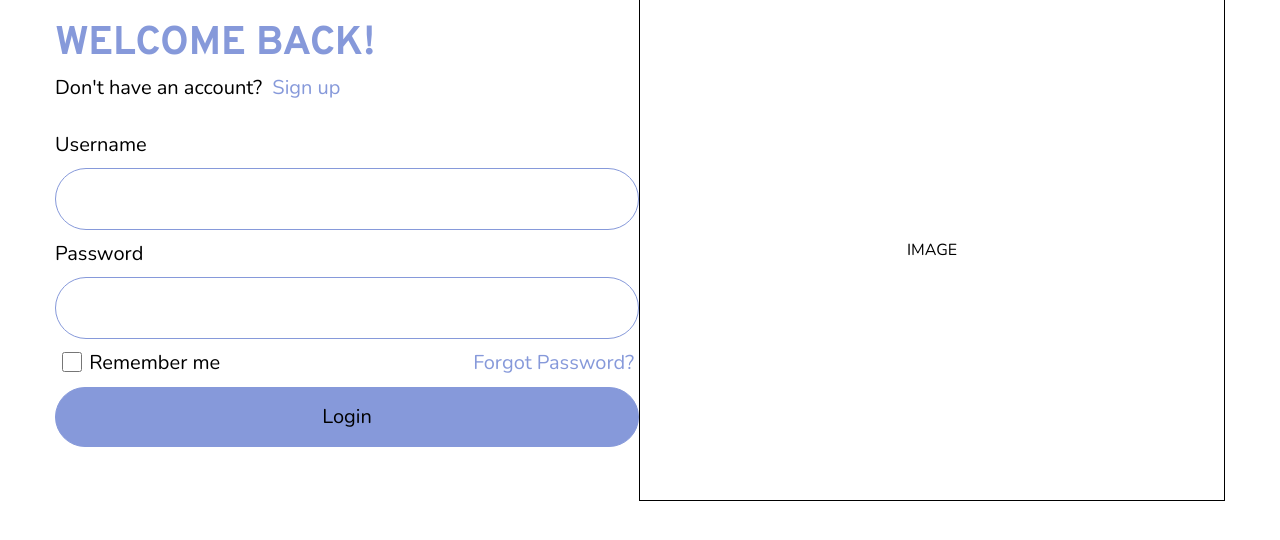
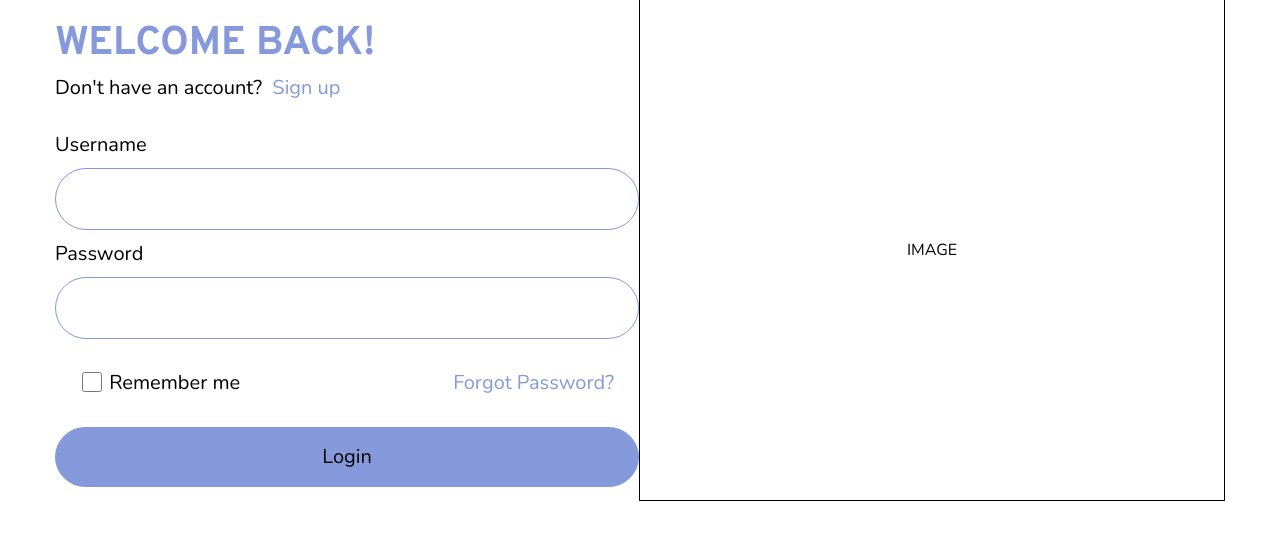
Before and after one commit to Xzilleon2/On-The-Go, a PHP site: page /Login.php in a window 1280 px wide. Shown: the part 121-661 px from the top of the page. Run offline with PHP 8.4, Linux system fonts and the light colour scheme.

Commit message:
Correction to the Remember me

```diff
--- a/LoginStyles.css
+++ b/LoginStyles.css
@@ -119,10 +119,12 @@ body{
     border: 2px solid gray;
     cursor: pointer;
     vertical-align: middle;
+    padding: 20px;
 }
 
 .remember label {
     font-size: 20px;
+    padding: 20px;
 }
 
 .remember a {
@@ -132,6 +134,7 @@ body{
     vertical-align: middle;
     margin-right: 10px;
     margin-bottom: 10px;
+    padding: 20px;
 }
 .form input[type="submit"]{
     padding: 15px;
```
